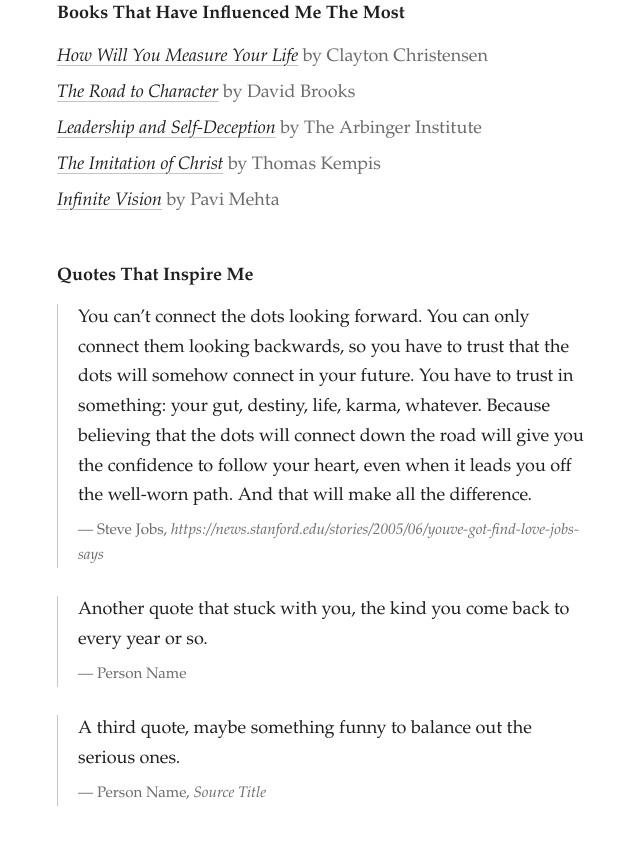
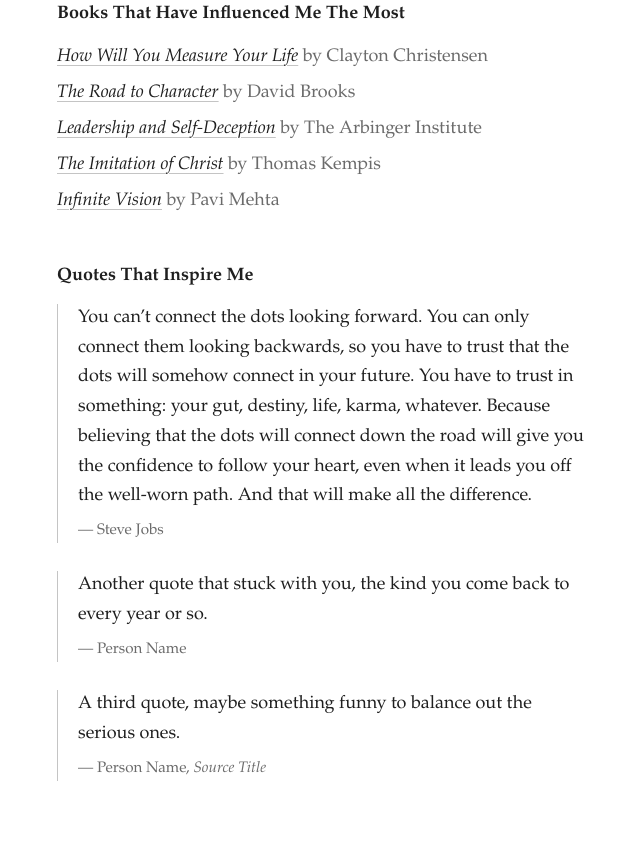
Before and after one commit to brianliou/brianliou.github.io, a plain HTML site: page index.html in a window 1280 px wide. Shown: the part 519-1363 px from the top of the page, without its empty margins (315-955 px from the left). Drawn offline with Linux system fonts and the light colour scheme.

Commit message:
Update index.html

```diff
--- a/index.html
+++ b/index.html
@@ -39,7 +39,7 @@
           <blockquote>
             <p>You can’t connect the dots looking forward. You can only connect them looking backwards, so you have to trust that the dots will somehow connect in your future. You have to trust in something: your gut, destiny, life, karma, whatever. Because believing that the dots will connect down the road will give you the confidence to follow your heart, even when it leads you off the well-worn path. And that will make all the difference.</p>
           </blockquote>
-          <figcaption>Steve Jobs, <cite>https://news.stanford.edu/stories/2005/06/youve-got-find-love-jobs-says</cite></figcaption>
+          <figcaption>Steve Jobs</figcaption>
         </figure>
         <figure class="quote">
           <blockquote>
```
